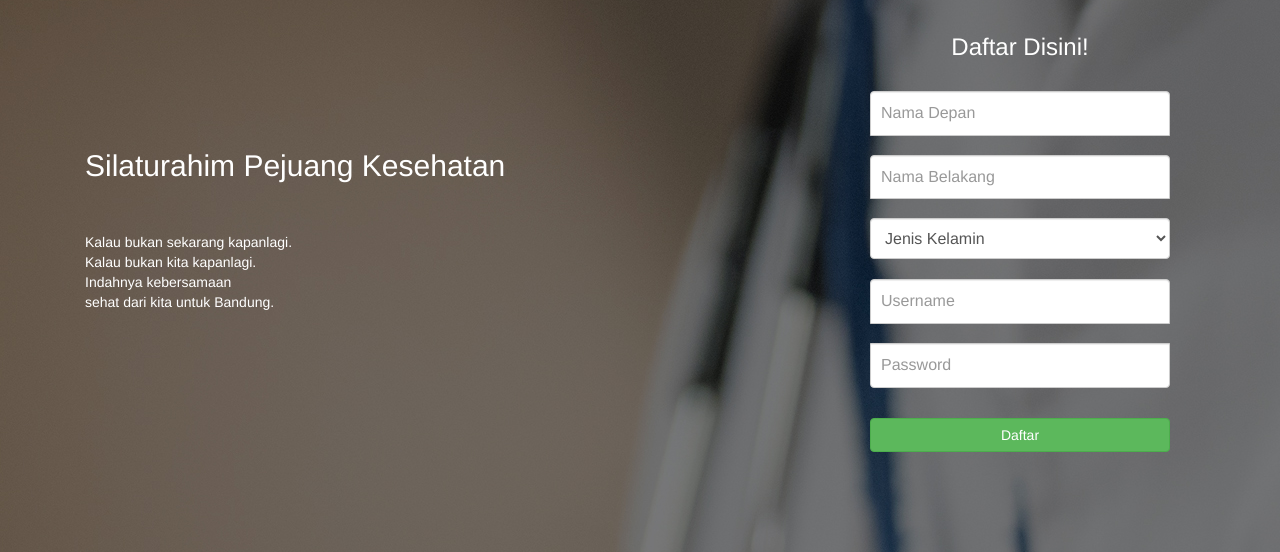
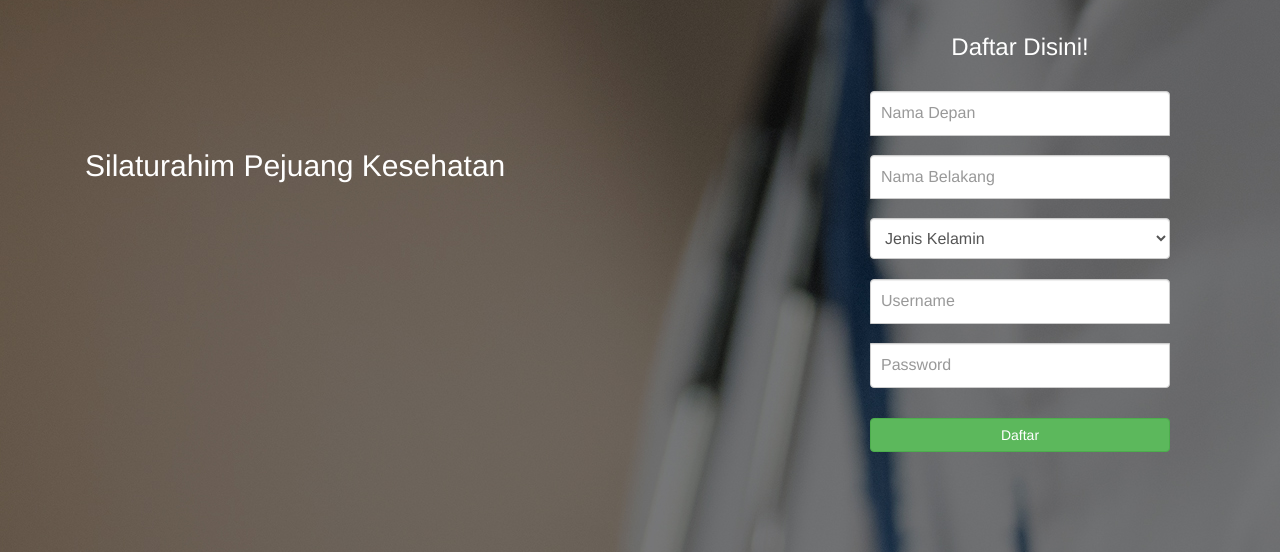
Before and after one commit to andreaskrisandy/forum-kesehatan, a PHP site: page / in a window 1280 px wide. Shown: the part 103-655 px from the top of the page. Run offline with PHP 8.4, Linux system fonts and the light colour scheme; some libraries are stand-ins or nearby versions.

Commit message:
hapus konten header

```diff
--- a/index.php
+++ b/index.php
@@ -58,8 +58,8 @@
 <div class="container" style="margin:8% auto;">
 	<div id="headercontainer" class="col-sm-4 col-md-3">
 		<h2 class="text-white" id="header">Silaturahim Pejuang Kesehatan</h2>
-		<p class="text-white" id="contentheader">Kalau bukan sekarang kapanlagi.<br>Kalau bukan kita kapanlagi.<br>Indahnya kebersamaan <br>sehat dari kita untuk Bandung.
-		</p>
+		<!-- <p class="text-white" id="contentheader">Kalau bukan sekarang kapanlagi.<br>Kalau bukan kita kapanlagi.<br>Indahnya kebersamaan <br>sehat dari kita untuk Bandung.
+		</p> -->
 	</div>
 	<div id="signupform" class="col-sm-5 col-md-4">
 		<div class="row">
```
